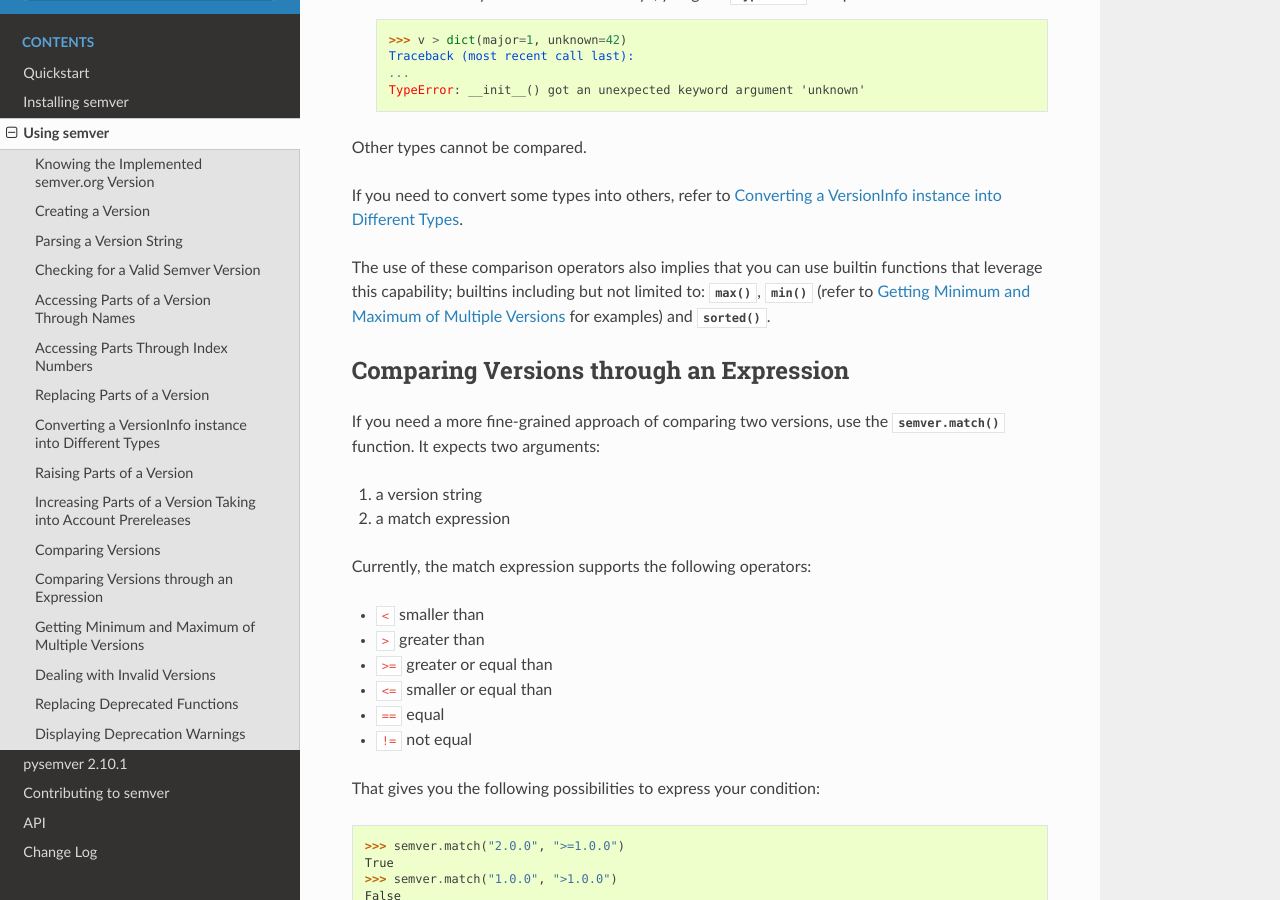
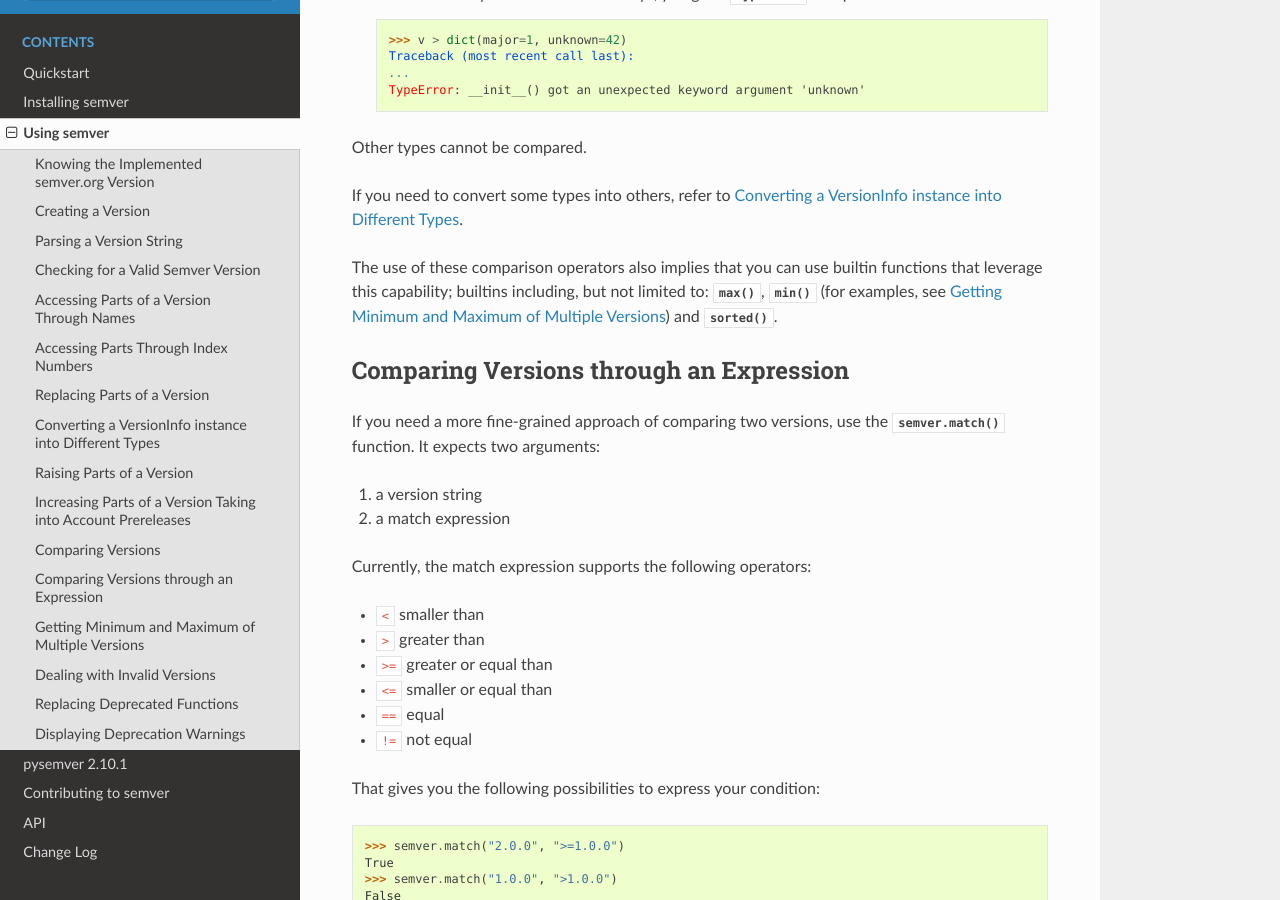
Before and after one commit to python-semver/python-semver, a Sphinx documentation site: the page built from docs/usage.rst, in a window 1280 px wide and 900 px high, scrolled down 8653 px. Built offline with Sphinx 7.4.7 and the Read the Docs theme 2.0.0, drawn with Linux system fonts in a browser that asks for light colours.

Commit message:
Reword sentence.
I am fairly confident this is correct and I think it should bedazzle any native English speaker with an appreciation of literature.

```diff
--- a/docs/usage.rst
+++ b/docs/usage.rst
@@ -448,8 +448,8 @@ Other types cannot be compared.
 If you need to convert some types into others, refer to :ref:`sec.convert.versions`.
 
 The use of these comparison operators also implies that you can use builtin
-functions that leverage this capability; builtins including but not limited to: :func:`max`, :func:`min`
-(refer to :ref:`sec_max_min` for examples) and :func:`sorted`.
+functions that leverage this capability; builtins including, but not limited to: :func:`max`, :func:`min`
+(for examples, see :ref:`sec_max_min`) and :func:`sorted`.
 
 
 
```
